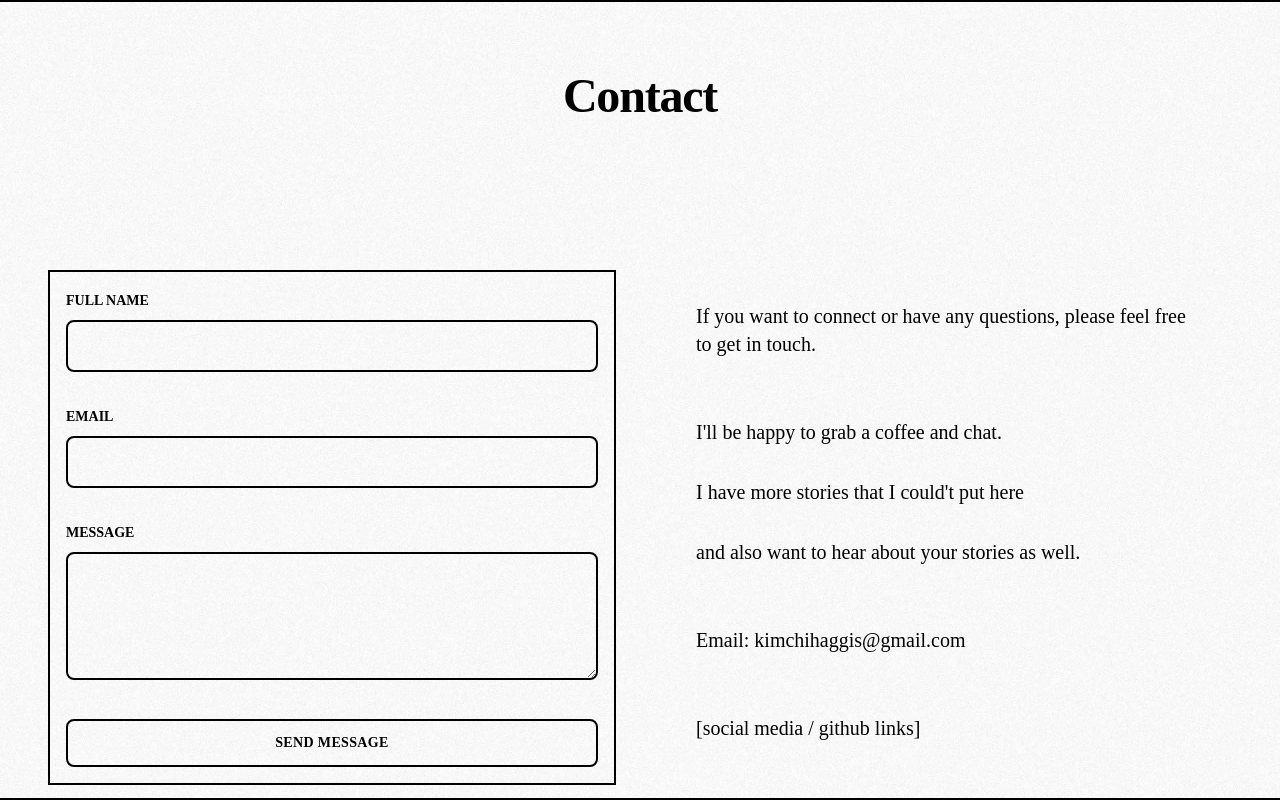
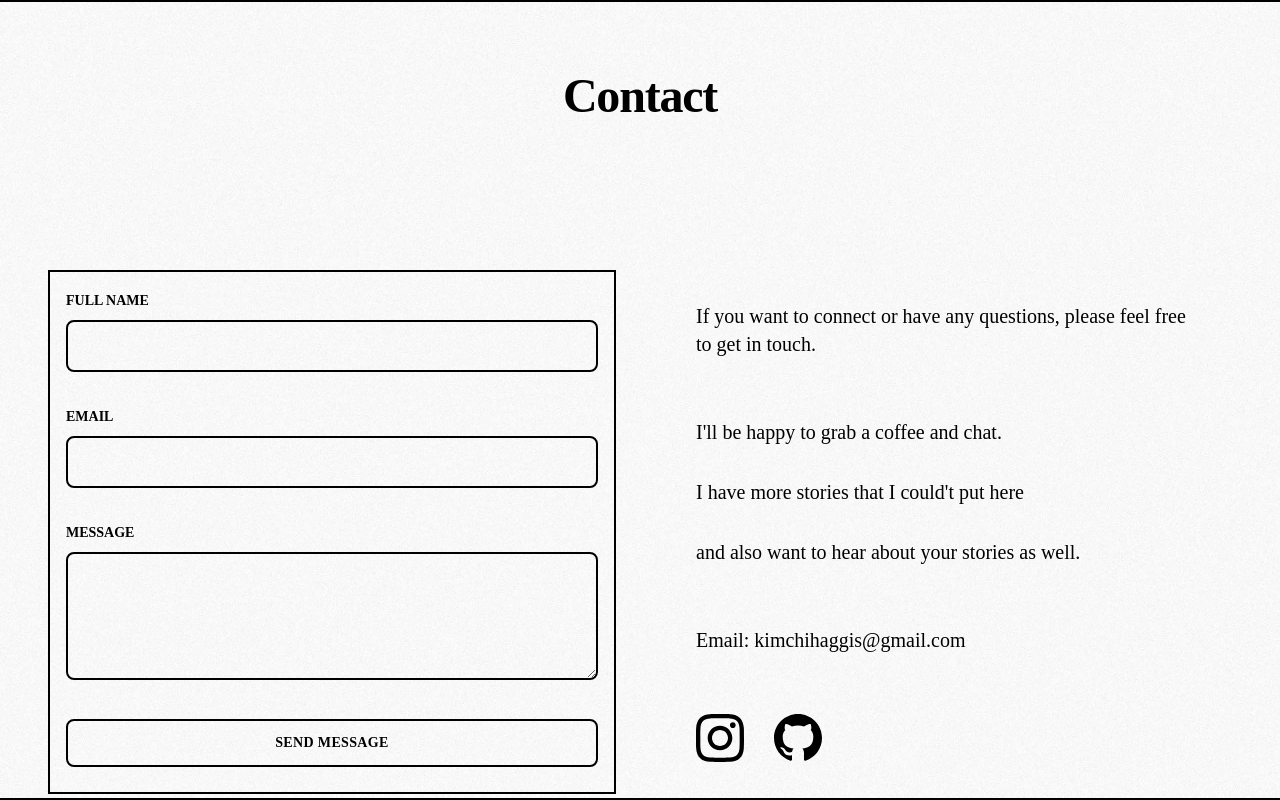
Before and after one commit to Hippiengypsy/personal-webpage-react-next, a Next.js app: page /developer in a window 1280 px wide. Shown: the part 4906-5706 px from the top of the page. Built offline with nearby package versions, Linux system fonts and the light colour scheme; no server answers; a web font is replaced by a local one.

Commit message:
[Docs] add svg icons: Instagram, GitHub

```diff
--- a/components/common/contact/Contact.tsx
+++ b/components/common/contact/Contact.tsx
@@ -26,7 +26,14 @@
                             <div>I have more stories that I could't put here</div>
                             <div>and also want to hear about your stories as well.</div><br />
                             <div>Email: kimchihaggis@gmail.com</div><br />
-                            <div>[social media / github links]</div>
+                            <div className='flex w-1/4 justify-between'>
+                                <a className='fill-black dark:fill-white' href='https://www.instagram.com/hippiewang_wave64/?hl=en-gb' target='blank'>
+                                    <svg xmlns="http://www.w3.org/2000/svg" width="48" height="48" viewBox="0 0 24 24"><path d="M12 2.163c3.204 0 3.584.012 4.85.07 3.252.148 4.771 1.691 4.919 4.919.058 1.265.069 1.645.069 4.849 0 3.205-.012 3.584-.069 4.849-.149 3.225-1.664 4.771-4.919 4.919-1.266.058-1.644.07-4.85.07-3.204 0-3.584-.012-4.849-.07-3.26-.149-4.771-1.699-4.919-4.92-.058-1.265-.07-1.644-.07-4.849 0-3.204.013-3.583.07-4.849.149-3.227 1.664-4.771 4.919-4.919 1.266-.057 1.645-.069 4.849-.069zm0-2.163c-3.259 0-3.667.014-4.947.072-4.358.2-6.78 2.618-6.98 6.98-.059 1.281-.073 1.689-.073 4.948 0 3.259.014 3.668.072 4.948.2 4.358 2.618 6.78 6.98 6.98 1.281.058 1.689.072 4.948.072 3.259 0 3.668-.014 4.948-.072 4.354-.2 6.782-2.618 6.979-6.98.059-1.28.073-1.689.073-4.948 0-3.259-.014-3.667-.072-4.947-.196-4.354-2.617-6.78-6.979-6.98-1.281-.059-1.69-.073-4.949-.073zm0 5.838c-3.403 0-6.162 2.759-6.162 6.162s2.759 6.163 6.162 6.163 6.162-2.759 6.162-6.163c0-3.403-2.759-6.162-6.162-6.162zm0 10.162c-2.209 0-4-1.79-4-4 0-2.209 1.791-4 4-4s4 1.791 4 4c0 2.21-1.791 4-4 4zm6.406-11.845c-.796 0-1.441.645-1.441 1.44s.645 1.44 1.441 1.44c.795 0 1.439-.645 1.439-1.44s-.644-1.44-1.439-1.44z"/></svg>
+                                </a>
+                                <a className='fill-black dark:fill-white' href='https://github.com/Kimchi-Haggis' target='blank'>
+                                    <svg xmlns="http://www.w3.org/2000/svg" width="48" height="48" viewBox="0 0 24 24"><path d="M12 0c-6.626 0-12 5.373-12 12 0 5.302 3.438 9.8 8.207 11.387.599.111.793-.261.793-.577v-2.234c-3.338.726-4.033-1.416-4.033-1.416-.546-1.387-1.333-1.756-1.333-1.756-1.089-.745.083-.729.083-.729 1.205.084 1.839 1.237 1.839 1.237 1.07 1.834 2.807 1.304 3.492.997.107-.775.418-1.305.762-1.604-2.665-.305-5.467-1.334-5.467-5.931 0-1.311.469-2.381 1.236-3.221-.124-.303-.535-1.524.117-3.176 0 0 1.008-.322 3.301 1.23.957-.266 1.983-.399 3.003-.404 1.02.005 2.047.138 3.006.404 2.291-1.552 3.297-1.23 3.297-1.23.653 1.653.242 2.874.118 3.176.77.84 1.235 1.911 1.235 3.221 0 4.609-2.807 5.624-5.479 5.921.43.372.823 1.102.823 2.222v3.293c0 .319.192.694.801.576 4.765-1.589 8.199-6.086 8.199-11.386 0-6.627-5.373-12-12-12z"/></svg>
+                                </a>
+                            </div>
                         </div>
                     </div>
                 </ItemBox>
```
